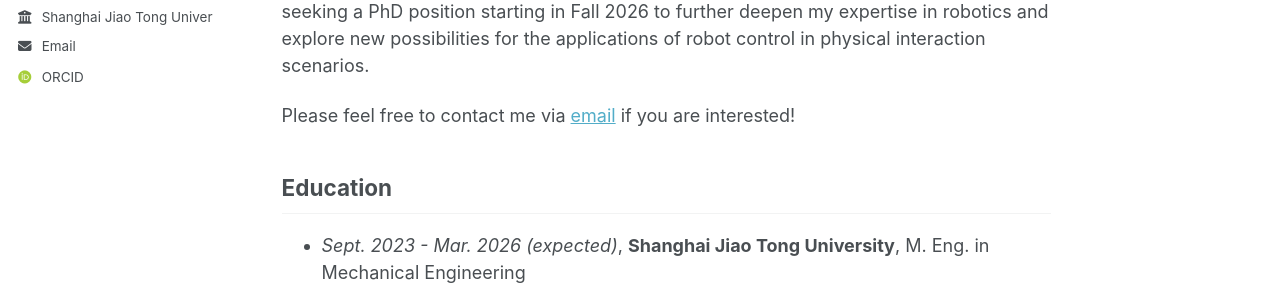
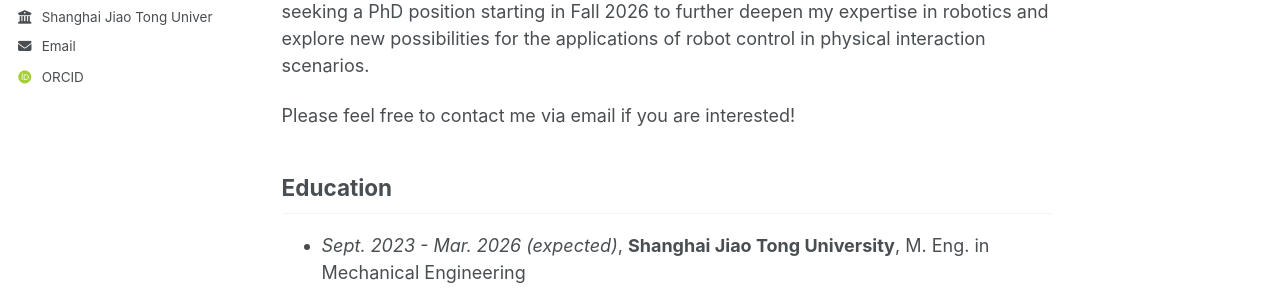
Before and after one commit to V373/blog, a Jekyll site: the page built from _pages/about.md, in a window 1280 px wide and 900 px high. Shown: the part 396-694 px from the top of the window. Built offline with Jekyll 4.4.1, drawn with Linux system fonts in a browser that asks for light colours; some web fonts are replaced; a script that is not in the unit is left out; part of the change alters nothing that is shown.

```diff
--- a/_pages/about.md
+++ b/_pages/about.md
@@ -13,7 +13,7 @@ My name is Zhongkai Zhang (张忠恺), and I am a master student in the Robotics
 
 During my master's study, I have published 2 first-author paper (including a RA-L) and participated in multiple journal/conference papers (e.g., TMECH, ICIRA). I am now actively seeking a PhD position starting in Fall 2026 to further deepen my expertise in robotics and explore new possibilities for the applications of robot control in physical interaction scenarios.
 
-Please feel free to contact me via [email](v373128@sjtu.edu.cn) if you are interested!
+Please feel free to contact me via email if you are interested!
 
 
 Education
```
